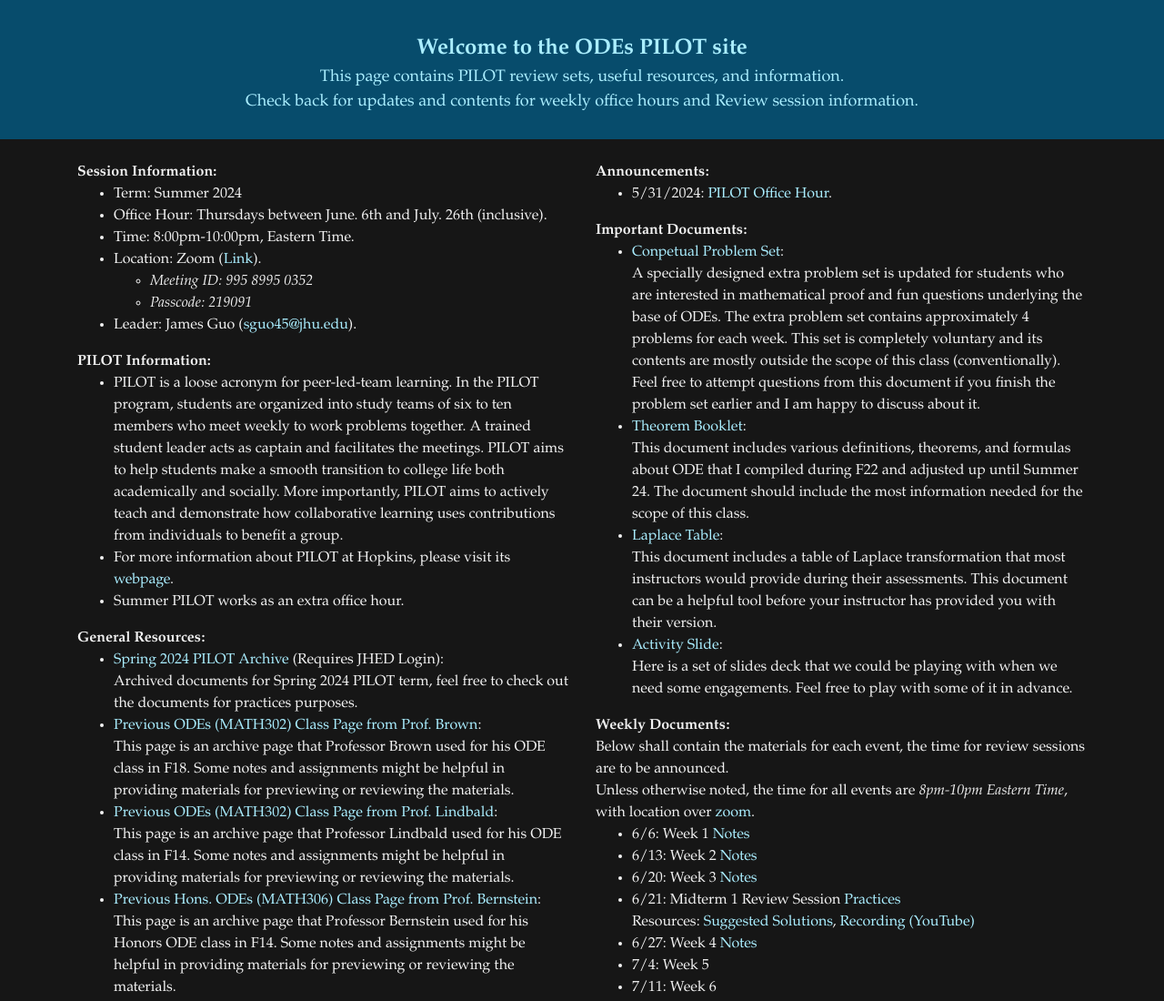
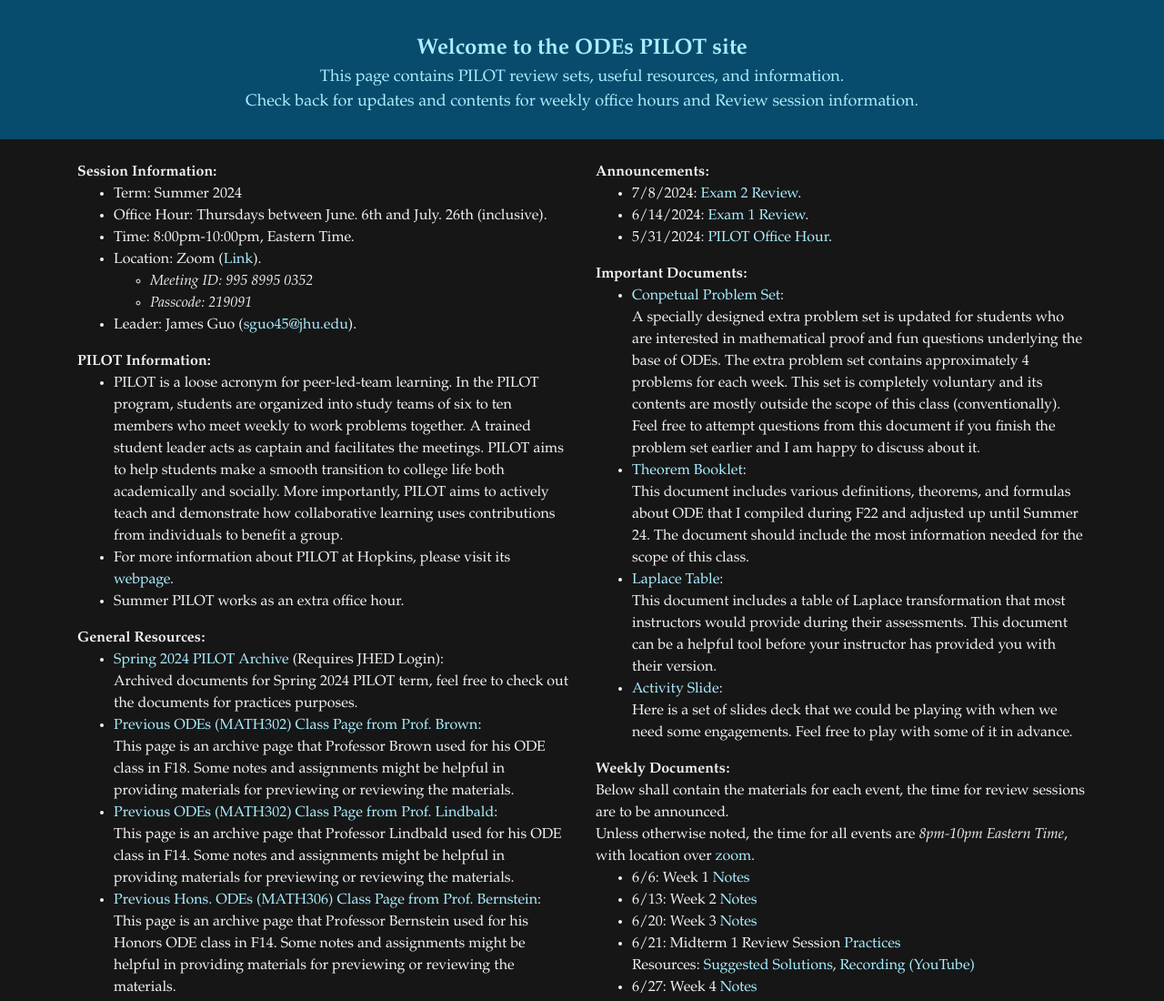
Before and after one commit to JHU-ODE-PILOT/SU24, a plain HTML site: page index.html in a window 1280 px wide. Shown: the top 1100 px of the page at 91% size. Drawn offline with nearby package versions, Linux system fonts and the light colour scheme.

Commit message:
updated announcement

```diff
--- a/index.html
+++ b/index.html
@@ -50,6 +50,8 @@
     <div class="col">
         <b>Announcements:</b>
         <ul>
+            <li>7/8/2024: <a href="https://jhu.instructure.com/courses/70981/discussion_topics/793649" target="_blank", style="color: #aaeeff;">Exam 2 Review</a>.</li>
+            <li>6/14/2024: <a href="https://jhu.instructure.com/courses/70981/discussion_topics/785222" target="_blank", style="color: #aaeeff;">Exam 1 Review</a>.</li>
             <li>5/31/2024: <a href="https://jhu.instructure.com/courses/70981/discussion_topics/778763" target="_blank", style="color: #aaeeff;">PILOT Office Hour</a>.</li>
         </ul>
         <b>Important Documents:</b>
```
